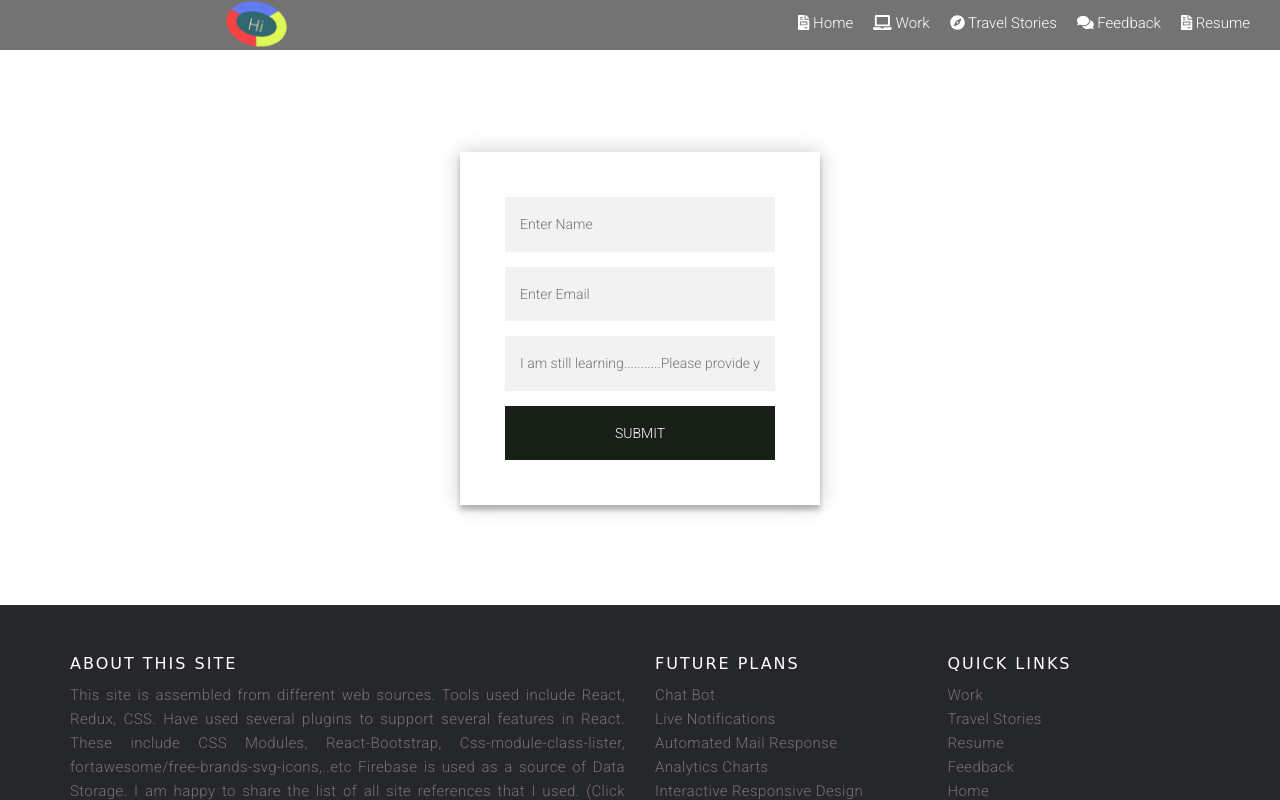
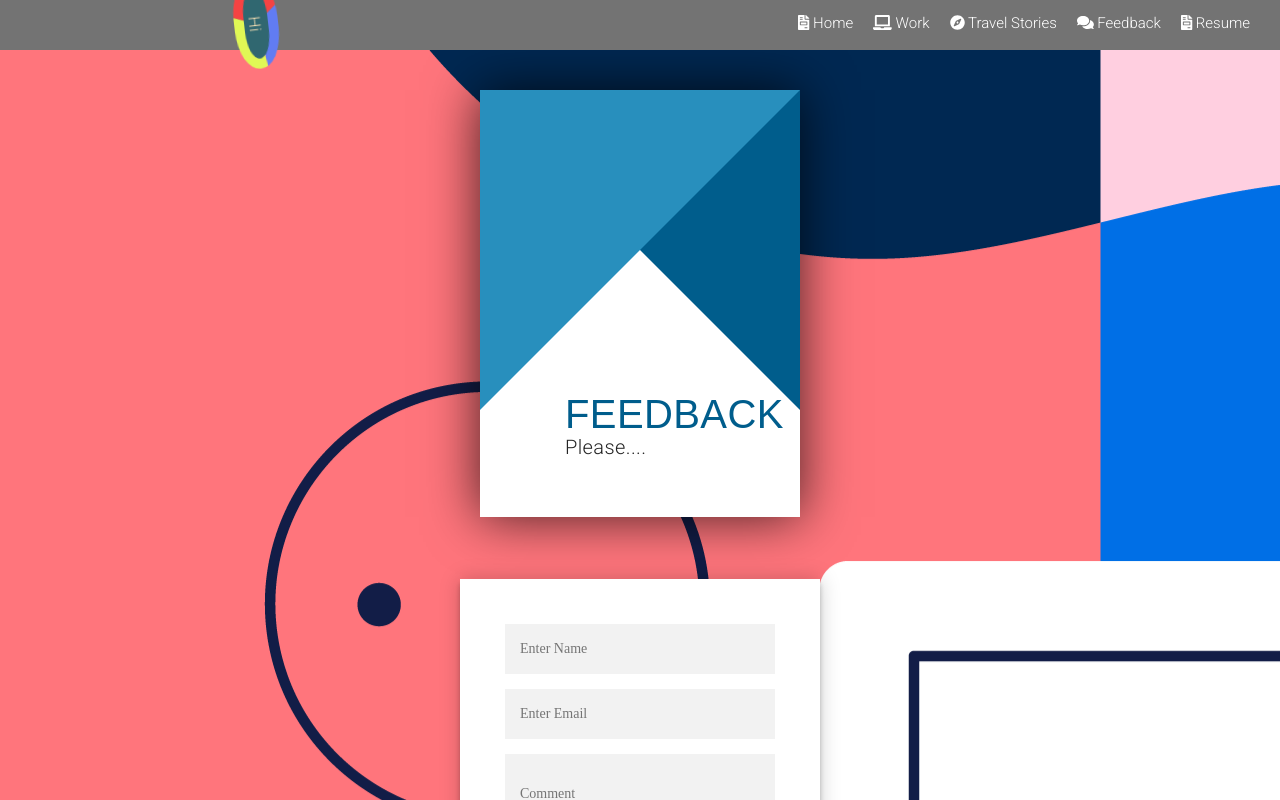
Before and after one commit to santhoshravi98/my-portfolio, a React (Create React App) app: page /feedback in a window 1280 px wide. Shown: the top 800 px of the page. Built offline with nearby package versions, Linux system fonts and the light colour scheme; what css-module-class-lister would draw is missing.

Commit message:
optimised feedback page

```diff
--- a/src/Components/Message/Message.js
+++ b/src/Components/Message/Message.js
@@ -15,7 +15,7 @@ const Message = (props) => {
                     <div className={classes(css.mouth, css.happy)}></div>
                 </div>
                 <div className={classes(css.shadow, css.scale)}></div>
-                <div className={css.message}><h1 className={css.alert}>Success!</h1><p className={css.para}>yay, Your Feedback is Submitted Successfully.</p></div>
+                <div className={css.message}><h1 className={css.alert}>Success!</h1><p className={css.para}>yay THANKS! Your Feedback is Submitted Successfully.</p></div>
                 <button className={css.buttonbox}><h1 className={css.green} onClick={props.refToCloseModal}>Close</h1></button>
             </div>
         )
--- a/src/Components/Message/Message.module.css
+++ b/src/Components/Message/Message.module.css
@@ -39,17 +39,19 @@
  .alert {
 	 font-weight: 700;
 	 letter-spacing: 5px;
-	 font-size: 0.9em;
+	 font-size: 1.9em;
 	 font-weight: 100;
 	 letter-spacing: 3px;
 	 padding-top: 5px;
 	 color: #1f0101;
 	 padding-bottom: 5px;
 	 text-transform: uppercase;
+	 font-family: fantasy;
+	 font-style: italic;
 }
  .para {
 	 margin-top: -5px;
-	 font-size: 0.5em;
+	 font-size: 0.7em;
 	 font-weight: 100;
 	 color: #5e5e5e;
 	 letter-spacing: 1px;
@@ -94,7 +96,7 @@
 	 position: absolute;
 	 width: 22%;
 	 height: 22%;
-	 background: #fcfcfc;
+	 background: #34c410;
 	 border-radius: 50%;
 	 border: 1px solid #777;
 	 top: 21%;
--- a/src/Containers/Feedback/Feedback.js
+++ b/src/Containers/Feedback/Feedback.js
@@ -1,21 +1,23 @@
-import React, { useState, Component } from 'react'
+import React, { Component } from 'react'
 import css from '../Feedback/Feedback.module.css'
-import Quote from '../../Components/Quote/Quote'
 import * as FeedbackActionCreator from '../../Store/Actions/FeedbackActionCreator'
 import Auxillary from '../../HOC/Auxillary/Auxillary'
 import LoadingModal from '../../Components/UI/Spinner/Spinner'
 import { connect } from 'react-redux'
 import Message from '../../Components/Message/Message'
-import ReactDOM from 'react-dom';
 import Modal from 'react-modal';
 const customStyles = {
+    overlay: {
+        backdropFilter: 'blur(10px)'
+    },
     content: {
         top: '50%',
         left: '50%',
         right: 'auto',
         bottom: 'auto',
         marginRight: '-50%',
-        transform: 'translate(-50%, -50%)'
+        transform: 'translate(-50%, -50%)',
+        backdropFilter: 'blur(8px)'
     }
 };
 Modal.setAppElement('#root');
@@ -29,21 +31,24 @@ class Feedback extends Component {
             name: {
                 elementConfig: {
                     type: "text",
-                    placeholder: "Enter Name"
+                    placeholder: "Enter Name",
+                    height: "50px"
                 },
                 value: ""
             },
             email: {
                 elementConfig: {
                     type: "email",
-                    placeholder: "Enter Email"
+                    placeholder: "Enter Email",
+                    height: "50px"
                 },
                 value: ""
             },
             comments: {
                 elementConfig: {
                     type: "text",
-                    placeholder: "I am still learning...........Please provide your feedback"
+                    placeholder: "Comment",
+                    height: "80px"
                 },
                 value: ""
             }
@@ -102,22 +107,53 @@ class Feedback extends Component {
         else {
             dynamicDiv = (
                 <div id="#main">
+                    <div className={css.bg}>
+                        <div className={css.businesscard} ontouchstart="this.classList.toggle('hover');">
+                            <div className={css.flipper}>
+                                <div className={css.front}>
+                                    <div className={css.name}>
+                                        <span className={css.first}>FEEDBACK</span>
+                                        <span className={css.last}></span>
+                                        <span className={css.title}>Please....</span>
+                                    </div>
+                                </div>
+                                <div className={css.back}>
+                                    <div className={css.containersm}>
+                                        <figure className={css.logowhite}></figure>
+                                    </div>
+                                    <div className={css.containerlg}>
+                                        <div className={css.social}>
+                                            <p>
+                                                “I think it’s very important to have a feedback loop,
+                                                where you’re constantly thinking about what you’ve done
+                                                and how you could be doing it better.”
+                                            <p>
+                                                    - ELON MUSK
+                                            </p>
+                                            </p>
+                                        </div>
+                                    </div>
+                                </div>
+                            </div>
+                        </div>
                         <div className={css.loginpage}>
                             <div className={css.form}>
                                 <form className="login-form" onSubmit={this.formSubmitHandler}>
                                     {elementsArray.map((iterator) => {
                                         return (
                                             <input key={iterator.id}
-                                            className={iterator.id}
+                                                class={iterator.id}
                                                 type={iterator.configuration.elementConfig.type}
                                                 placeholder={iterator.configuration.elementConfig.placeholder}
                                                 onChange={(event) => { this.onChangeHandler(event, iterator.id) }}
                                                 value={iterator.value}
+                                                style={{ height: iterator.configuration.elementConfig.height }}
                                                 required />
                                         )
                                     })}
                                     <button>Submit</button>
                                 </form>
+                            </div>
                         </div>
                     </div>
                 </div>
--- a/src/Containers/Feedback/Feedback.module.css
+++ b/src/Containers/Feedback/Feedback.module.css
@@ -1,6 +1,7 @@
 @import url(https://fonts.googleapis.com/css?family=Roboto:300);
 
-#comments {
+
+.comments {
   font-size: 18pt;
   height: 42px;
   width : 300px;
@@ -30,6 +31,7 @@
   padding: 15px;
   box-sizing: border-box;
   font-size: 14px;
+  font-family: cursive;
 }
 .form button {
   font-family: "Roboto", sans-serif;
@@ -46,7 +48,7 @@
   cursor: pointer;
 }
 .form button:hover,.form button:active,.form button:focus {
-  background: #43A047;
+  background: #7a78da;
 }
 .form .message {
   margin: 15px 0 0;
@@ -93,13 +95,153 @@
 .container .info span .fa {
   color: #EF3B3A;
 }
-body {
-  background: #76b852; /* fallback for old browsers */
-  background: -webkit-linear-gradient(right, #76b852, #8DC26F);
-  background: -moz-linear-gradient(right, #76b852, #8DC26F);
-  background: -o-linear-gradient(right, #76b852, #8DC26F);
-  background: linear-gradient(to left, #76b852, #8DC26F);
+.bg {
+  background-image:url(../../Assets//Images/feedback.png);
   font-family: "Roboto", sans-serif;
   -webkit-font-smoothing: antialiased;
   -moz-osx-font-smoothing: grayscale;
 }
+
+
+@import url(https://fonts.googleapis.com/css?family=Open+Sans:300);
+
+div.businesscard {
+  height: 427px;
+  width: 320px;
+  margin-left: -160px;
+  position: relative;
+  top: 50%;
+  left: 50%;
+  perspective: 1000;
+  padding-top: 40px;
+}
+div.businesscard:hover .flipper, div.businesscard.hover .flipper {
+  transform: rotateY(180deg) rotateZ(90deg);
+}
+div.flipper {
+  transition: 0.6s;
+  transform-style: preserve-3d;
+  position: relative;
+  transform-origin: center 160px;
+}
+div.front, div.back {
+  backface-visibility: hidden;
+  position: absolute;
+  top: 0;
+  left: 0;
+  height: 427px;
+  width: 320px;
+  box-shadow: 0 0 50px rgba(0, 0, 0, 0.75);
+}
+div.front {
+  background-color: white;
+  z-index: 0;
+}
+div.front:before, div.front:after {
+  display: block;
+  content: '';
+  position: absolute;
+  top: 0;
+  left: 0;
+  border-width: 160px;
+  border-style: solid;
+  border-color: transparent;
+}
+div.front:before {
+  border-top-color: #288fbd;
+  border-left-color: #288fbd;
+  z-index: 2;
+}
+div.front:after {
+  border-top-color: #005d8c;
+  border-right-color: #005d8c;
+}
+div.front div.name {
+  position: absolute;
+  bottom: 60px;
+  left: 85px;
+}
+div.front div.name span {
+  display: block;
+  font-size: 40px;
+  line-height: 45px;
+}
+div.front div.name span.first {
+  color: #005d8c;
+  font-family: fantasy;
+}
+div.front div.name span.last {
+  color: #288fbd;
+}
+div.front div.name span.title {
+  font-size: 20px;
+  line-height: 20px;
+}
+div.back {
+  background-color: #005d8c;
+  color: white;
+  width: 427px;
+  height: 320px;
+  box-sizing: border-box;
+  transform: rotateY(180deg) rotateZ(90deg);
+}
+div.back div.containersm {
+  float: left;
+  width: 40%;
+  height: 100%;
+  position: relative;
+}
+div.back div.containerlg {
+  width: 100%;
+}
+div.back div.social {
+  margin-top: 70px;
+  font-family:cursive;
+}
+div.back figure.logowhite {
+  position: absolute;
+  top: 50%;
+  left: 50%;
+  width: 120px;
+  height: 120px;
+  display: block;
+  margin: -60px -60px;
+}
+div.back figure.logowhite:before, div.back figure.logowhite:after {
+  display: block;
+  content: '';
+  position: absolute;
+  border-style: solid;
+  border-color: transparent;
+}
+div.back figure.logowhite:before {
+  top: 0;
+  left: 0;
+  border-width: 60px;
+  border-top-color: white;
+  border-left-color: white;
+  z-index: 2;
+}
+div.back figure.logowhite:after {
+  bottom: 0;
+  right: 0;
+  border-width: 56px;
+  border-right-color: white;
+}
+div.back a {
+  color: white;
+  text-decoration: none;
+  display: block;
+}
+div.back a:hover {
+  text-decoration: underline;
+}
+div.back ul.social {
+  font-size: 1.25rem;
+}
+div.back ul.social li {
+  margin-top: 1rem;
+}
+div.back ul.social li:first-child {
+  margin-top: 2rem;
+}
--- a/src/Containers/Work/Work.js
+++ b/src/Containers/Work/Work.js
@@ -172,7 +172,7 @@ class Work extends Component {
         return (
             <div id="app" className={updating ? 'updating' : ''}>
                 <div id="particles" />
-                <div id="help-tooltip" className={isShowingTooltip ? 'showing' : 'hide'}>
+                <div id="help-tooltip">
                     <i className="fa fa-question-circle-o" />
                     <h1><span className="text">Hover over the icon and scroll.</span><span className="triangle" /></h1>
                 </div>
```
Also changed, not shown: src/Assets/Images/feedback.png (added). Lines whose indentation alone changed are shown as unchanged.
